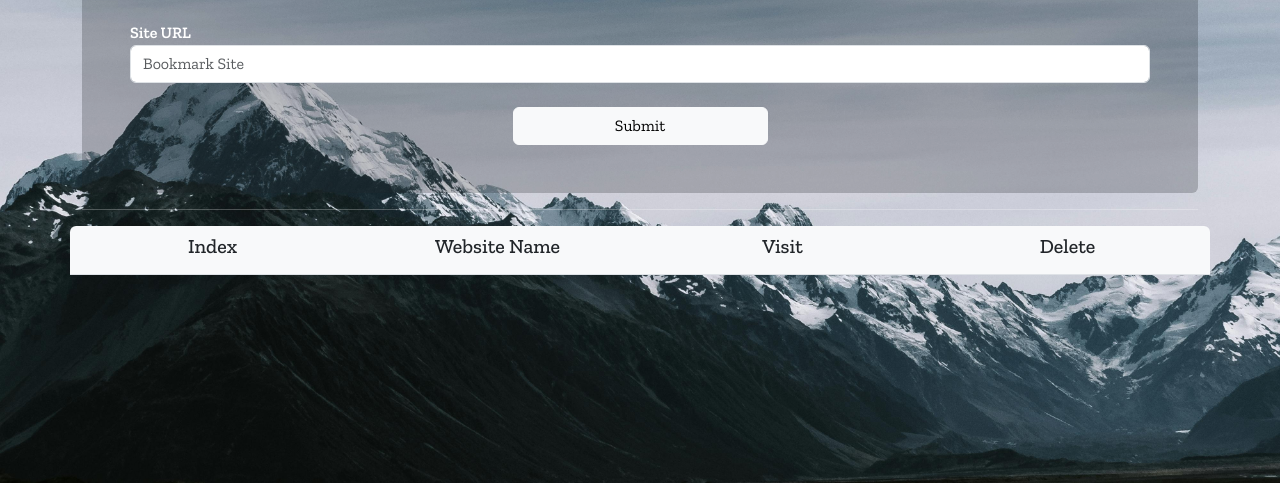
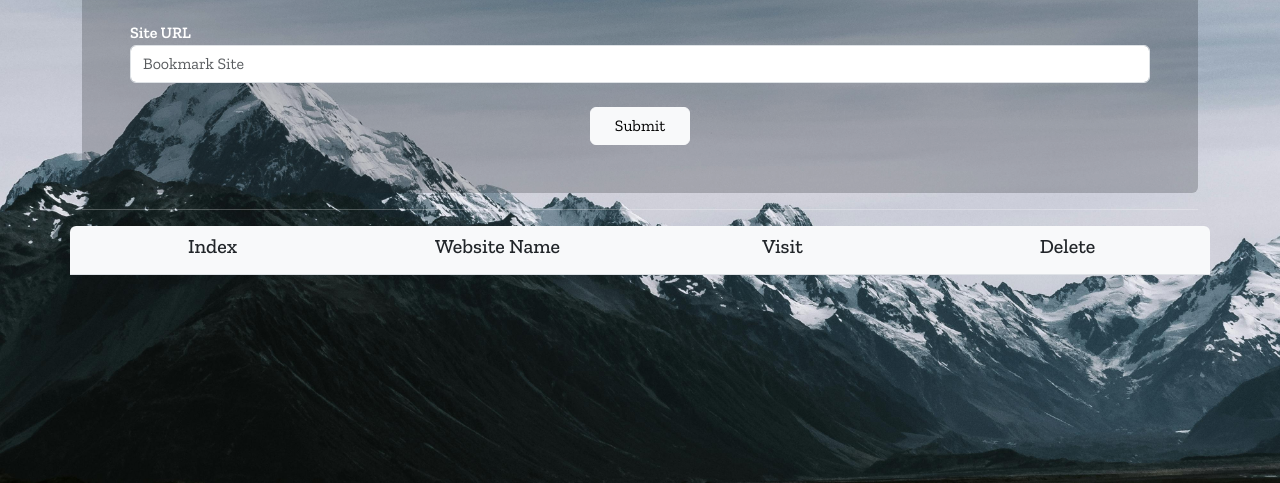
Before and after one commit to AbdelrahmanEsmat19/BookMark, a plain HTML site: page index.html in a window 1280 px wide. Shown: the part 317-800 px from the top of the page. Drawn offline with nearby package versions, Linux system fonts and the light colour scheme; a web font is replaced by a local one.

Commit message:
Update index.html

```diff
--- a/index.html
+++ b/index.html
@@ -50,9 +50,9 @@
             <div class="alert fw-bold d-none alert-danger mt-2 py-2">
               <small> Site URL must be a valid one </small>
             </div>
-            <div class="text-center">
+                     <div class="text-center">
               <button
-                class="px-4 btn btn-light w-25 mx-auto"
+                class="px-4 btn btn-light "
                 type="submit"
                 onclick="addBookMark()"
               >
```
